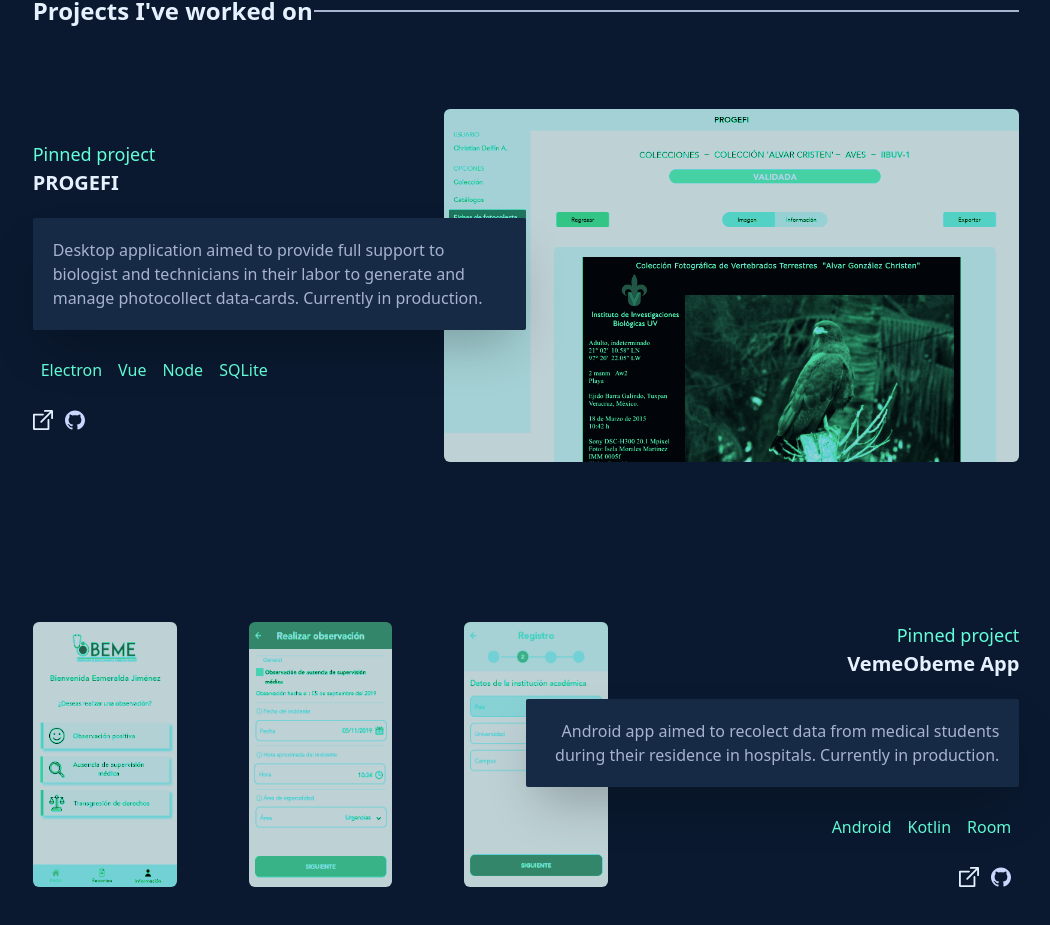
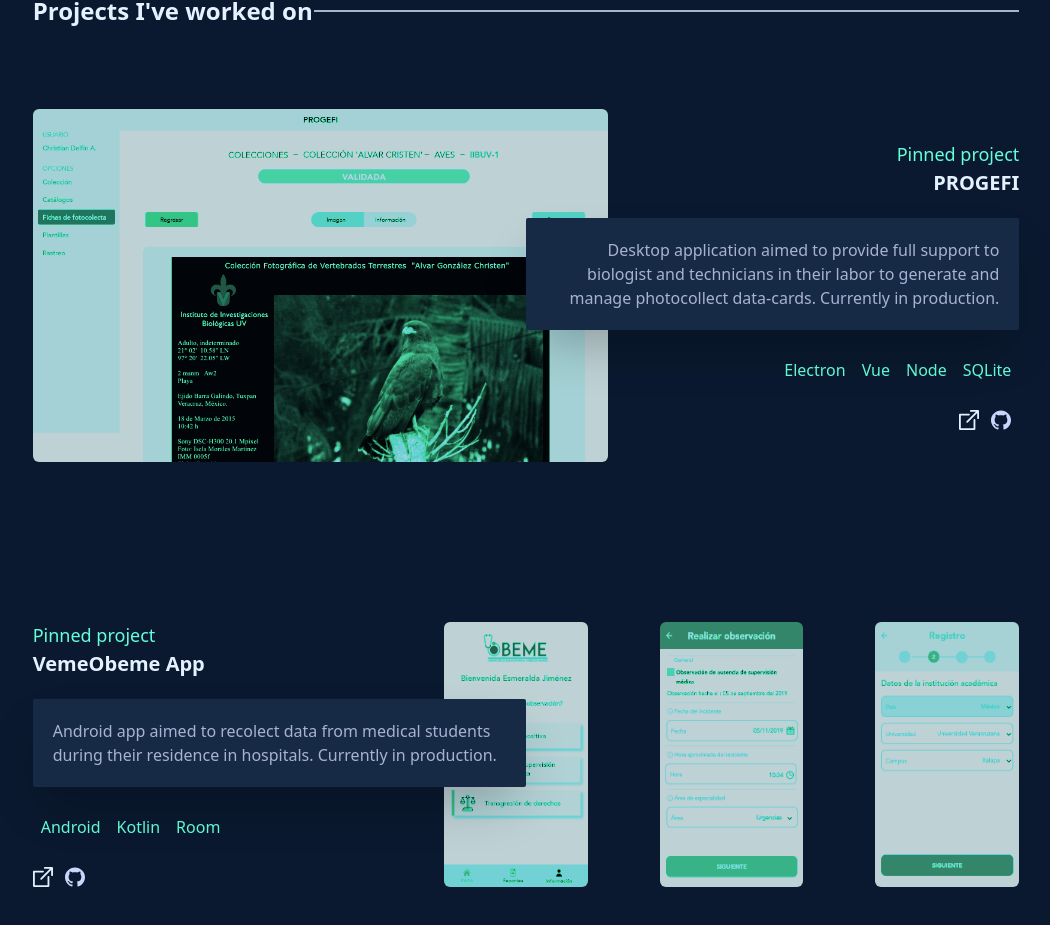
Before and after one commit to Alex-Camara/portfolio, a Vue app: page / in a window 1280 px wide. Shown: the part 2447-3372 px from the top of the page, without its empty margins (162-1212 px from the left). Built offline with nearby package versions, Linux system fonts and the light colour scheme.

Commit message:
project alineation correction

```diff
--- a/src/components/ProjectLeft.vue
+++ b/src/components/ProjectLeft.vue
@@ -4,7 +4,7 @@
             <img class="rounded-md" :src="getImageSource(0)">
         </div>
 
-        <div v-else class="flex flex-col lg:flex-row lg:justify-between lg:w-7/12">
+        <div v-else class="flex flex-col w-full lg:flex-row lg:justify-between lg:w-7/12">
             <img :src="getImageSource(0)" class="w-1/2 ml-auto mx-auto lg:mx-0 lg:w-3/12 rounded-md cursor-pointer accent-filter-transparent lg:visible lg:accent-filter hover:no-filter ease-in-out duration-100">
             <img :src="getImageSource(1)" class="hidden w-0 rounded-md cursor-pointer accent-filter-transparent lg:flex lg:w-3/12 lg:accent-filter hover:no-filter ease-in-out duration-100">
             <img :src="getImageSource(2)" class="hidden w-0 rounded-md cursor-pointer accent-filter-transparent lg:flex lg:w-3/12 lg:accent-filter hover:no-filter ease-in-out duration-100">
--- a/src/views/MyProjects.vue
+++ b/src/views/MyProjects.vue
@@ -5,7 +5,7 @@
         </div>
 
         <div v-for="(project, index) in projects" :key="project.getId()">
-            <project-left v-if="index%2" :project="project" class="w-10/12 mx-auto m-20" />
+            <project-left v-if="!index%2" :project="project" class="w-10/12 mx-auto m-20" />
             <project-right v-else :project="project" class="w-10/12 mx-auto m-20" />
         </div>
     </div>
```
